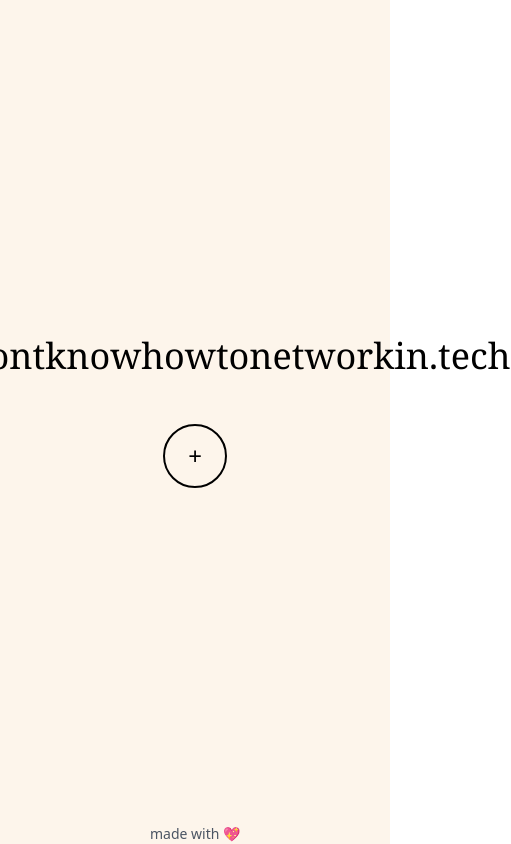
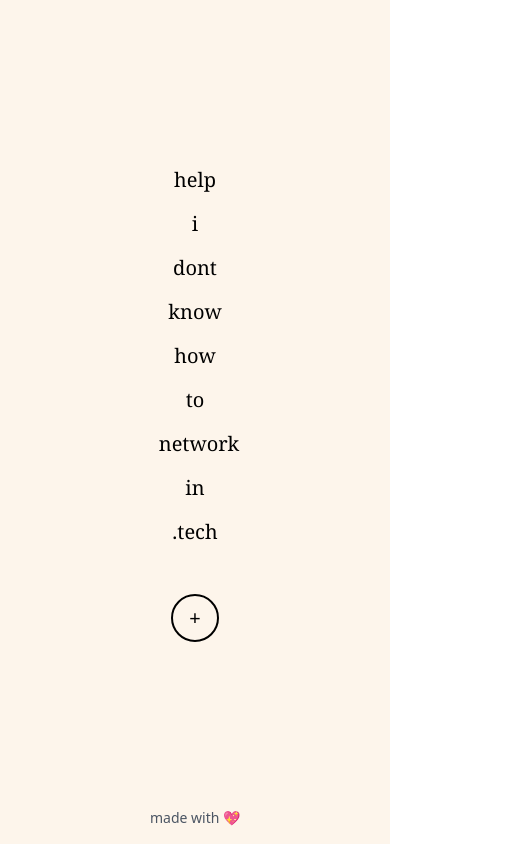
Before and after one commit to naman-sonawane/helpidontknowhowtonetworkintech, a React (Vite) app in the folder frontend/: page / in a window 390 px wide. Shown: the whole page, 511 px wide, since content can reach past the window. Built offline with nearby package versions, Linux system fonts and the light colour scheme.

Commit message:
feat: update landing page with responsive text layout

```diff
--- a/frontend/src/pages/landing/Landing.tsx
+++ b/frontend/src/pages/landing/Landing.tsx
@@ -1,3 +1,4 @@
+import React from 'react'
 import { useNavigate } from 'react-router-dom'
 
 function Landing() {
@@ -8,36 +9,59 @@ function Landing() {
   };
 
   return (
-    <div className="min-h-screen min-w-screen bg-cream flex flex-col justify-between items-center">
-      {/* Main content */}
+    <div className="flex flex-col justify-between min-h-screen bg-[#fdf5eb] w-full">
       <div className="flex-1 flex flex-col items-center justify-center">
-        {/* Text column */}
-        <div className="space-y-4 text-4xl sm:text-5xl md:text-6xl text-center text-black">
-          <span className="font-serif">help</span>
-          <span className="font-serif">i</span>
-          <span className="font-serif">dont</span>
-          <span className="font-serif">know</span>
-          <span className="font-serif">how</span>
-          <span className="font-serif">to</span>
-          <span className="font-serif">network</span>
-          <span className="font-serif">in</span>
-          <span className="font-serif">.tech</span>
+        {/* Vertical text for mobile */}
+        <div className="block lg:hidden flex flex-col items-center space-y-4">
+          <p className="text-xl sm:text-2xl md:text-3xl lg:text-4xl font-serif text-center max-w-[90%]">
+            help
+          </p>
+          <p className="text-xl sm:text-2xl md:text-3xl lg:text-4xl font-serif text-center max-w-[90%]">
+            i
+          </p>
+          <p className="text-xl sm:text-2xl md:text-3xl lg:text-4xl font-serif text-center max-w-[90%]">
+            dont
+          </p>
+          <p className="text-xl sm:text-2xl md:text-3xl lg:text-4xl font-serif text-center max-w-[90%]">
+            know
+          </p>
+          <p className="text-xl sm:text-2xl md:text-3xl lg:text-4xl font-serif text-center max-w-[90%]">
+            how
+          </p>
+          <p className="text-xl sm:text-2xl md:text-3xl lg:text-4xl font-serif text-center max-w-[90%]">
+            to
+          </p>
+          <p className="text-xl sm:text-2xl md:text-3xl lg:text-4xl font-serif text-center max-w-[90%]">
+            network
+          </p>
+          <p className="text-xl sm:text-2xl md:text-3xl lg:text-4xl font-serif text-center max-w-[90%]">
+            in
+          </p>
+          <p className="text-xl sm:text-2xl md:text-3xl lg:text-4xl font-serif text-center max-w-[90%]">
+            .tech
+          </p>
         </div>
 
-        {/* Circular button */}
+        {/* Horizontal text for large screens */}
+        <div className="hidden lg:block text-center text-4xl sm:text-5xl md:text-6xl lg:text-7xl font-serif">
+          help i dont know how to network in .tech
+        </div>
+
+        {/* Plus Button */}
         <div className="mt-12">
           <button
+            className="relative w-12 h-12 sm:w-16 sm:h-16 md:w-20 md:h-20
+              border-2 border-black rounded-full flex items-center justify-center
+              hover:border-gray-500 transition-colors"
             onClick={handleCameraClick}
-            className="relative w-16 h-16 sm:w-20 sm:h-20 md:w-24 md:h-24
-              border-2 border-black rounded-full flex items-center justify-center
-              hover:border-gray-500 transition-colors">
-            <span className="text-2xl sm:text-3xl md:text-4xl">+</span>
+          >
+            <span className="text-xl sm:text-2xl md:text-3xl">+</span>
           </button>
         </div>
       </div>
 
-      {/* Footer text */}
-      <div className="text-sm sm:text-base md:text-lg text-gray-600">
+      {/* Footer */}
+      <div className="mb-4 text-sm sm:text-base md:text-lg text-center text-gray-600">
         made with 💖
       </div>
     </div>
```
